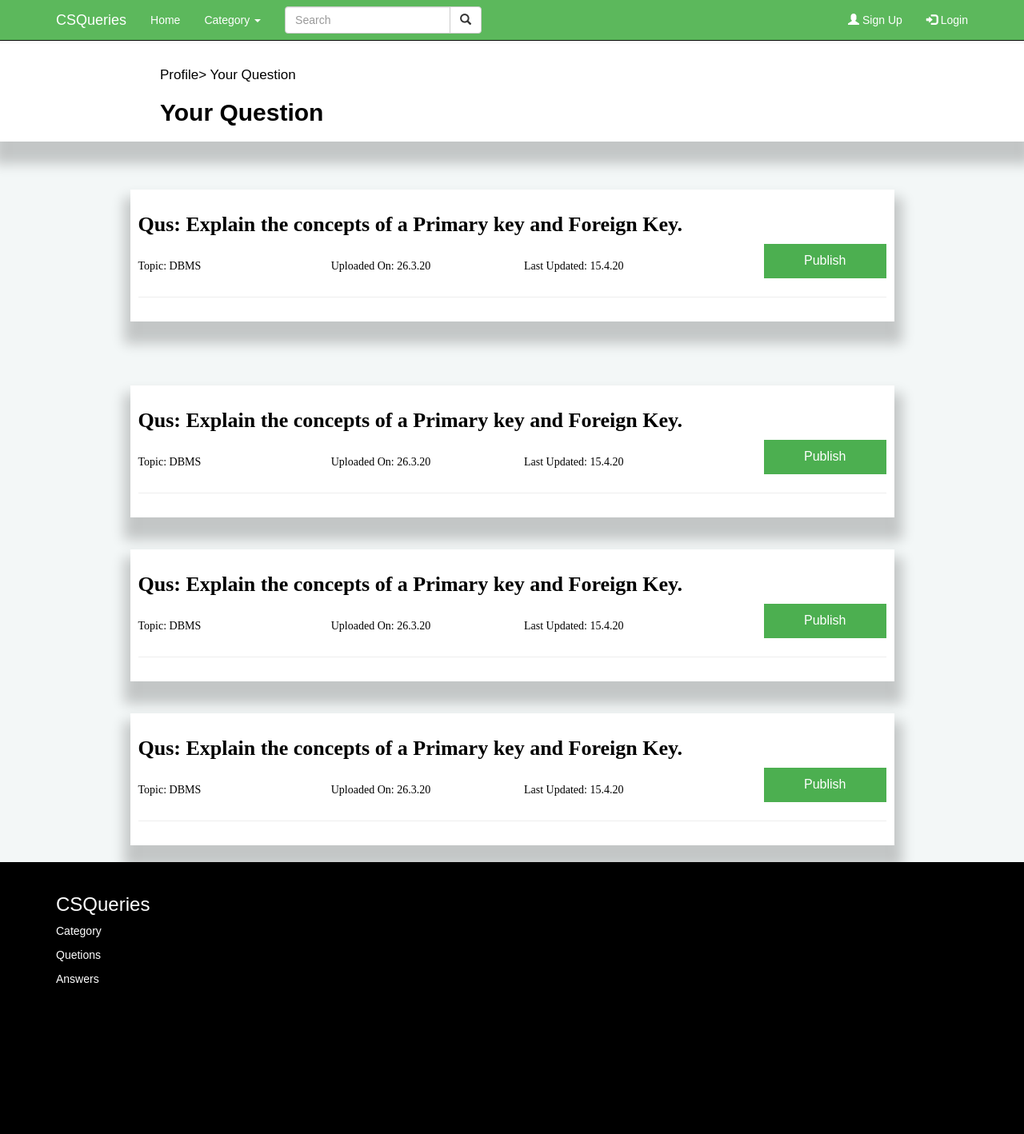
After one commit to kuntalsarkar20/CSQueries, a PHP site: page /Quspage.php in a window 1280 px wide. The commit adds this page. Shown: the whole page at 80% size. Run offline with PHP 8.4, Linux system fonts and the light colour scheme; some libraries are stand-ins or nearby versions.

Commit message:
Add files via upload

```diff
--- /dev/null
+++ b/Quspage.php
@@ -0,0 +1,100 @@
+<?php
+include "Header.php";
+?>
+<section style="background-color: white;padding: 55px 0px 0px 0px;">
+	<div class="col-lg-12 col-md-12 col-sm-12 box1" style="padding: 10px 200px;">
+				<h2>Profile> Your Question</h2>
+					<h1 style="font-size:30px;font-family: arial;"><b>Your Question</b></h1>
+	</div>
+</section>
+<section style="background-color:#f3f7f7;padding: 80px 0px 0px 0px;">
+	<div class="container">
+		<div class="row">
+		<div class="col-md-offset-1 col-lg-10 col-md-10 col-md-12" style="padding: 60px 10px;">
+			<div class="box1" style="padding: 10px 10px;">
+			<h1 style="font-size:;"><b>Qus: Explain the concepts of a Primary key and Foreign Key.</b></h1>
+			<div class="row">
+				<div class="col-lg-3 col-md-3 col-sm-3">
+					<h2 style="font-size: 14px;font-family:OpenSans;">Topic: DBMS</h2>
+				</div>
+				<div class="col-lg-3 col-md-3 col-sm-3">
+					<h2 style="font-size: 14px;font-family:OpenSans;">Uploaded On: 26.3.20</h2>
+				</div>
+				<div class="col-lg-3 col-md-3 col-sm-3">
+					<h2 style="font-size: 14px;font-family:OpenSans;">Last Updated: 15.4.20</h2>
+				</div>
+				<div class="col-lg-3 col-md-3 col-sm-3">
+					<button class="publish-button">Publish</button>
+				</div>
+			</div> <hr>
+		</div>
+		</div>
+		<br>
+			<div class="col-md-offset-1 col-lg-10 col-md-10 col-md-12" style="padding: 20px 10px;">
+			<div class="box1" style="padding: 10px 10px;">
+			<h1 style="font-size:;"><b>Qus: Explain the concepts of a Primary key and Foreign Key.</b></h1>
+			<div class="row">
+				<div class="col-lg-3 col-md-3 col-sm-3">
+					<h2 style="font-size: 14px;font-family:OpenSans;">Topic: DBMS</h2>
+				</div>
+				<div class="col-lg-3 col-md-3 col-sm-3">
+					<h2 style="font-size: 14px;font-family:OpenSans;">Uploaded On: 26.3.20</h2>
+				</div>
+				<div class="col-lg-3 col-md-3 col-sm-3">
+					<h2 style="font-size: 14px;font-family:OpenSans;">Last Updated: 15.4.20</h2>
+				</div>
+				<div class="col-lg-3 col-md-3 col-sm-3">
+					<button class="publish-button">Publish</button>
+				</div>
+			</div> <hr>
+		</div>
+		</div>
+		<br>
+			<div class="col-md-offset-1 col-lg-10 col-md-10 col-md-12" style="padding: 20px 10px;">
+			<div class="box1" style="padding: 10px 10px;">
+			<h1 style="font-size:;"><b>Qus: Explain the concepts of a Primary key and Foreign Key.</b></h1>
+			<div class="row">
+				<div class="col-lg-3 col-md-3 col-sm-3">
+					<h2 style="font-size: 14px;font-family:OpenSans;">Topic: DBMS</h2>
+				</div>
+				<div class="col-lg-3 col-md-3 col-sm-3">
+					<h2 style="font-size: 14px;font-family:OpenSans;">Uploaded On: 26.3.20</h2>
+				</div>
+				<div class="col-lg-3 col-md-3 col-sm-3">
+					<h2 style="font-size: 14px;font-family:OpenSans;">Last Updated: 15.4.20</h2>
+				</div>
+				<div class="col-lg-3 col-md-3 col-sm-3">
+					<button class="publish-button">Publish</button>
+				</div>
+			</div> <hr>
+		</div>
+		</div>
+		<br>
+			<div class="col-md-offset-1 col-lg-10 col-md-10 col-md-12" style="padding: 20px 10px;">
+			<div class="box1" style="padding: 10px 10px;">
+			<h1 style="font-size:;"><b>Qus: Explain the concepts of a Primary key and Foreign Key.</b></h1>
+			<div class="row">
+				<div class="col-lg-3 col-md-3 col-sm-3">
+					<h2 style="font-size: 14px;font-family:OpenSans;">Topic: DBMS</h2>
+				</div>
+				<div class="col-lg-3 col-md-3 col-sm-3">
+					<h2 style="font-size: 14px;font-family:OpenSans;">Uploaded On: 26.3.20</h2>
+				</div>
+				<div class="col-lg-3 col-md-3 col-sm-3">
+					<h2 style="font-size: 14px;font-family:OpenSans;">Last Updated: 15.4.20</h2>
+				</div>
+				<div class="col-lg-3 col-md-3 col-sm-3">
+					<button class="publish-button">Publish</button>
+				</div>
+			</div> <hr>
+		</div>
+		</div>
+			<div class="col-lg-10 col-md-4 col-sm-12">
+			</div>
+			<br><br>
+	</div>
+</div>
+</section>
+<?php
+include "Footer.php";
+?>
--- a/Stylesheet2.css
+++ b/Stylesheet2.css
@@ -11,24 +11,15 @@
 
 	box-shadow: 1px 19px 15px 9px rgba(0,0,0,.2);
 	background-color:#fff;
-	opacity:0.6;
-	filter:alpha(opacity=80);
-
 	color: black;
 }
 .box2 {
 	border: px solid black;
 	box-shadow: 1px 19px 15px 9px rgba(0,0,0,.2);
 	background-color: #fff;
-	opacity:0.6;
-	filter:alpha(opacity=80);
 	top: 50px;
 	color: black;
 	padding: 1000px 50px 50px 50px;"
-}
-.box3 {
-	top: px;
-
 }
 #link {
 	color:black;
@@ -48,6 +39,19 @@ h2 {
 #link:active{
 	color:green;
 }
+.publish-button {
+  background-color: #4CAF50;
+  color: white;
+  float: right;
+  border: none;
+  display: inline-block;
+  font-size: 16px;
+  padding: 10px 50px;
+}
+.publish-button:hover{
+	      box-shadow: 0 8px 16px 0 rgba(0,0,0,0.10), 0 6px 20px 0 rgba(0,0,0,0.25);
+
+	    }
 
 /*.parallax {
 	background-image: url("ae3d3c64272ef0a2507540240cdf490b.jpg");
```
